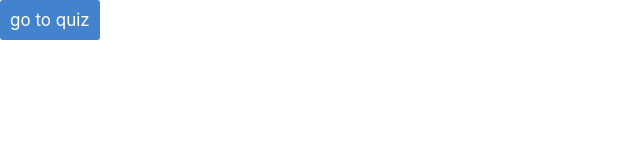
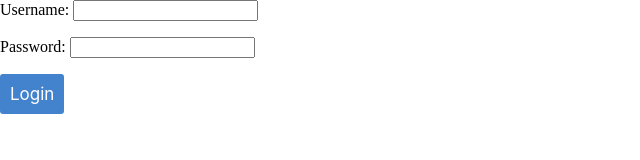
Before and after one commit to mcpetersDeakin/sit313, a website: page www/index.html in a window 1280 px wide. Shown: the whole page, without its empty margins (0-640 px from the left). Drawn offline with Linux system fonts and the light colour scheme.

Commit message:
added basic functions to login page

```diff
--- a/www/css/index.css
+++ b/www/css/index.css
@@ -113,3 +113,8 @@ h1 {
     animation:fade 3000ms infinite;
     -webkit-animation:fade 3000ms infinite;
 }
+
+.logo {
+    border: 5px;
+    background-image: url("logotemp.png");
+}
--- a/www/js/index.js
+++ b/www/js/index.js
@@ -50,25 +50,47 @@ app.initialize();
 /*---------
 FUNCTIONS
 ---------*/
+//Login page //
+function showLogin() {
+    console.log("begin showLogin()");
+    //variables
+    var page = $("<div></div>");
+    var usernameLabel = $("<p>Username: </p>");
+    var username = $("<input type='text'></input>");
+    var pwLabel = $("<p>Password: </p>");
+    var pw = $("<input type='text'></input>");
+    var btnLogin = $(ons._util.createElement("<ons-button>Login</ons-button>"));
+    btnLogin.on("click", function(){
+         showMenu();
+    });
+
+
+    //append
+    page.html("<div class='logo'></div")
+    usernameLabel.append(username);
+    page.append(usernameLabel);
+    pwLabel.append(pw);
+    page.append(pwLabel);
+    page.append(btnLogin)
+
+
+    //main
+    $("#maincontent").html(page);
+
+}
+
 
 //Menu page//
 function showMenu() {
 
     console.log("begin showMenu()");
-
     var page = $("<div></div>");
     var btnQuiz = $(ons._util.createElement("<ons-button>go to quiz</ons-button>"));
      btnQuiz.on("click", function(){
          showQuizMood();
-     });
-
+    });
     page.html(btnQuiz)
-
-
     $("#maincontent").html(page);
-
-
-
 }
 
 /* maincontent div is your page basically.
@@ -82,12 +104,9 @@ function showQuizMood() {
         btnMenu.on("click", function(){
          showMenu();
      });
-
     page.html("<h1>quiz page</h1>")
     page.append(btnMenu)
-
     $("#maincontent").html(page);
-
 }
 
 //Quiz page (Exam)//
@@ -106,7 +125,7 @@ DOCUMENT.READY FUNCTION
 ------------------------*/
 
 $(document).ready(function () {
-    showMenu();
+    showLogin();
 
 
                         /*console.log("test");
```
Also changed, not shown: www/css/logotemp.png (added), 1 other file.
